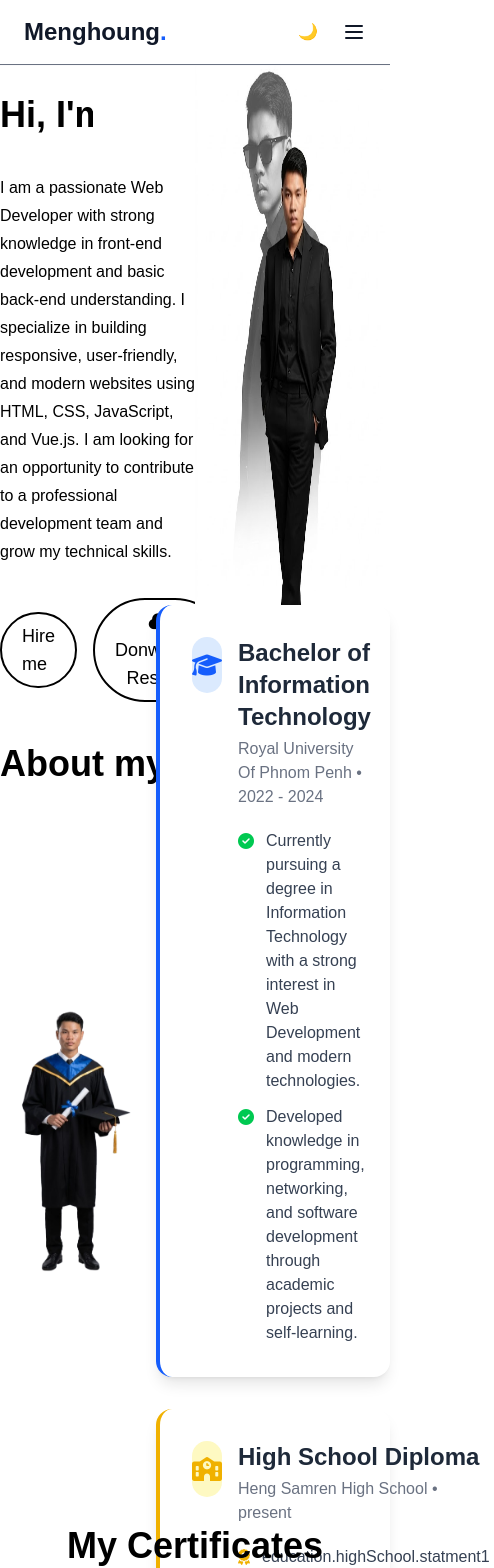
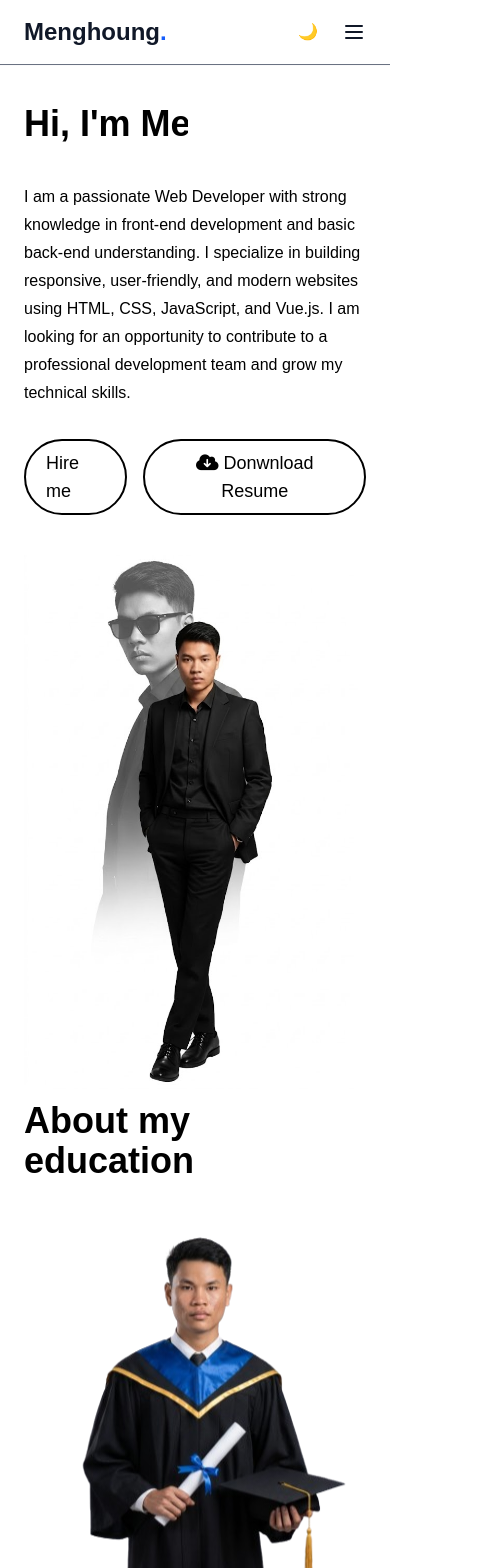
Before and after one commit to MenghoungChum/my_portfolio, a Vue app: page / in a window 390 px wide. Shown: the top 1568 px of the page, 494 px wide, since content can reach past the window. Built offline with nearby package versions, Linux system fonts and the light colour scheme; a web font is replaced by a local one.

Commit message:
correct responsive

```diff
--- a/src/components/Education.vue
+++ b/src/components/Education.vue
@@ -7,11 +7,11 @@
             {{translate.t('educationTitle')}}
         </h2>
 
-        <div class="w-full h-162.5 flex items-center justify-between">
+        <div class="w-full md:h-162.5 h-auto flex flex-wrap items-center justify-between">
 
             <!-- Image -->
             <div
-                class="w-[35%] h-full flex items-center justify-center"
+                class="md:w-[35%] w-full h-full flex items-center justify-center"
                 data-aos="zoom-in-right"
                 data-aos-duration="1000"
             >
@@ -22,7 +22,7 @@
                 >
             </div>
 
-            <div class="w-[60%] space-y-8">
+            <div class="md:w-[60%] w-full space-y-8">
 
                 <!-- University -->
                 <div
--- a/src/components/Hero.vue
+++ b/src/components/Hero.vue
@@ -1,10 +1,10 @@
 <template>
     <div>
-        <div class="w-full h-167 flex justify-center items-center">
+        <div class="w-full md:h-167 h-auto flex flex-wrap justify-center items-center">
 
             <!-- Left Content -->
             <div
-                class="w-[50%]"
+                class="md:w-[50%] w-full py-10 md:py-0"
                 data-aos="fade-right"
                 data-aos-duration="1000"
             >
@@ -39,7 +39,7 @@
 
             <!-- Right Image -->
             <div
-                class="w-[50%] h-full flex justify-center"
+                class="md:w-[50%] w-full h-full flex justify-center"
                 data-aos="fade-left"
                 data-aos-duration="1200"
             >
--- a/src/components/HomePage.vue
+++ b/src/components/HomePage.vue
@@ -1,5 +1,5 @@
 <template lang="">
-    <div class="max-w-7xl mx-auto mt-16">
+    <div class="max-w-7xl mx-auto mt-16 px-6 lg:px-0">
         <Hero/>
         <Education/>
         <Certificate/>
```
